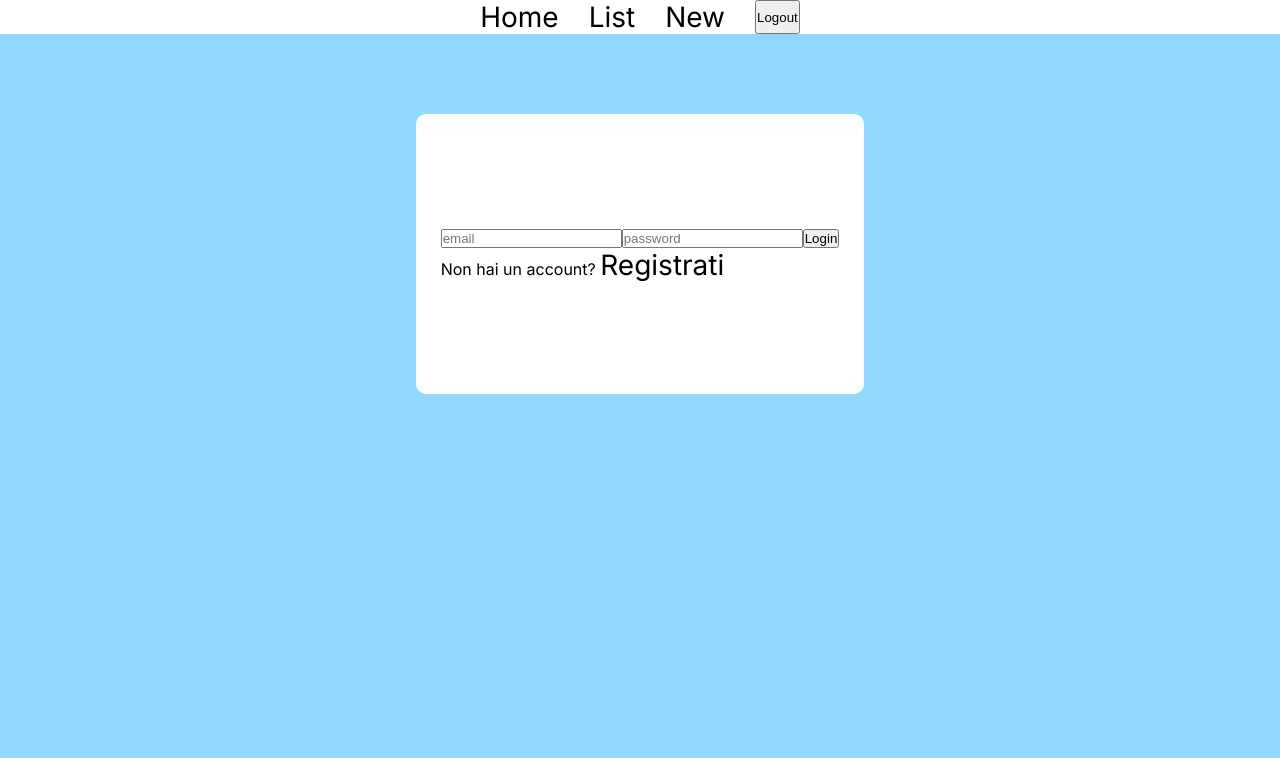
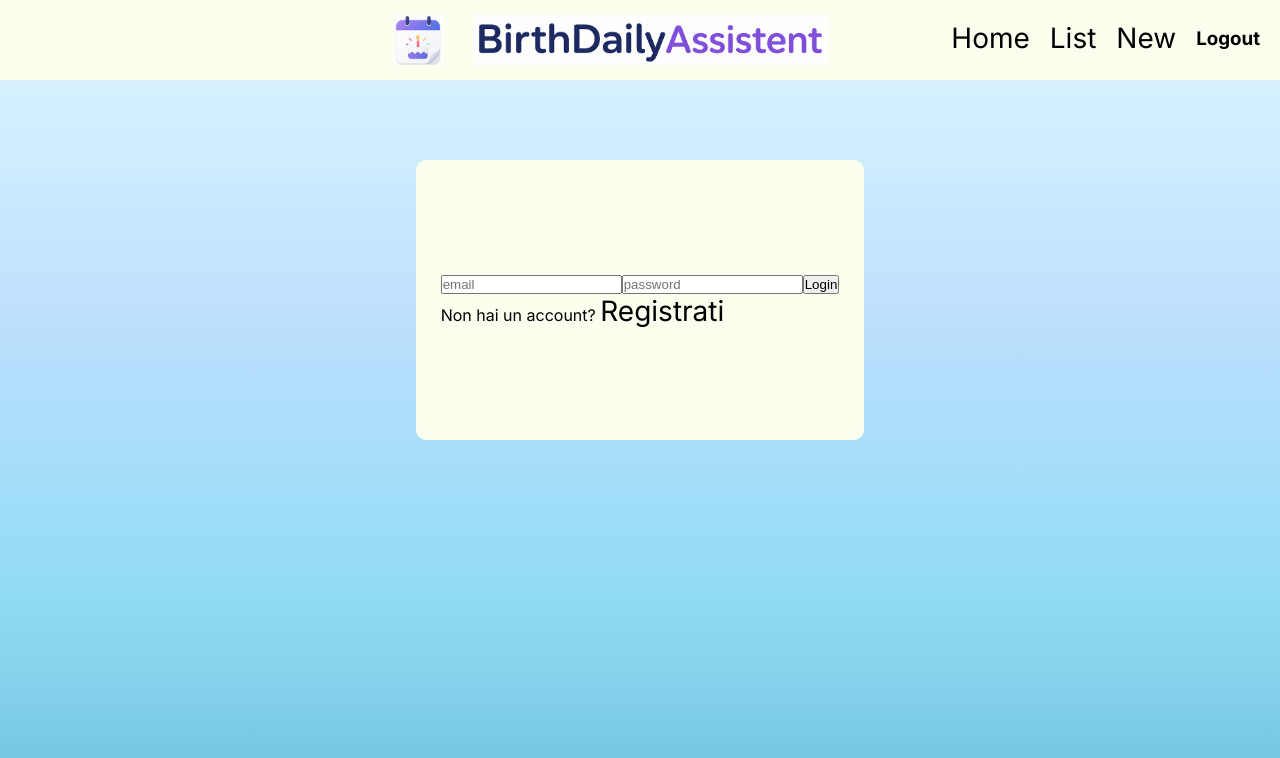
Before and after one commit to riccardo-ottavi/birthdayRememberer, a React (Vite) app: page /login in a window 1280 px wide. Shown: the top 758 px of the page. Built offline with nearby package versions, Linux system fonts and the light colour scheme.

Commit message:
inserisci logo + css cards

```diff
--- a/src/App.css
+++ b/src/App.css
@@ -1,29 +1,56 @@
-*{
+* {
   margin: 0;
   padding: 0;
   box-sizing: border-box;
 }
 
-body{
-  background-color: rgb(145, 215, 255);
+body {
+  min-height: 100vh;
+  background: linear-gradient(180deg,
+      #dff6ff 0%,
+      #bde0fe 40%,
+      #90dbf4 75%,
+      #72c3dc 100%);
   font-family: 'Inter', sans-serif;
+}
+
+header {
+  height: 80px;
+  display: flex;
+  gap: 30px;
+  background-color: #faffee;
+  margin-bottom: 10vh;
+  justify-content: center;
+  align-items: center;
+  position: relative;
 }
 
 nav{
   display: flex;
-  gap: 30px;
-  background-color: white;
-  margin-bottom: 10vh;
-  justify-content: center;
+  align-items: center;
+  gap: 20px;
+  position: absolute;
+  right: 20px;
+  bottom: 25px;
 }
 
-a{
+a {
   text-decoration: none;
   color: black;
   font-size: 28px;
 }
 
-.container{
+
+
+header img{
+  height: 50px;
+}
+
+.pointer{
+  cursor: pointer;
+}
+
+.container {
   min-height: 35vh;
   width: 35vw;
   display: flex;
@@ -31,12 +58,12 @@ a{
   margin: 0 auto;
   justify-content: center;
   align-items: center;
-  background-color: white;
+  background-color: #faffee;
   border-radius: 10px;
   margin-bottom: 50px;
 }
 
-.container-modal{
+.container-modal {
   position: fixed;
   top: 0;
   left: 0;
@@ -52,7 +79,7 @@ a{
 .modal {
   width: 400px;
   padding: 24px;
-  background-color: white;
+  background-color: faffee;
   border-radius: 12px;
   display: flex;
   flex-direction: column;
@@ -61,11 +88,19 @@ a{
   align-items: center;
 }
 
-.person-card{
+.person-card {
+  padding: 10px;
   border: 1px solid black;
   width: 350px;
   display: flex;
   flex-direction: column;
-  margin-bottom: 5px;
-  margin-top: 5px;
+  margin-bottom:10px;
+  margin-top: 10px;
+  align-items: center;
 }
+
+.person-card button{
+  width: 70px;
+  background-color:#dddcff;
+  border-radius: 5px;
+}
--- a/src/App.jsx
+++ b/src/App.jsx
@@ -5,7 +5,7 @@ import { BrowserRouter, Route, Routes } from 'react-router-dom'
 import { AuthProvider } from "./contexts/AuthContext";
 import { PeopleProvider } from "./contexts/PeopleContext";
 
-import NavBar from './components/NavBar'
+import Header from './components/Header'
 import HomePage from './pages/HomePage'
 import NewPersonPage from './pages/NewPersonPage'
 import ListPage from './pages/ListPage'
@@ -19,7 +19,7 @@ function App() {
       <PeopleProvider>
         <BrowserRouter>
           <Toaster position="top-right" />
-          <NavBar />
+          <Header />
 
           <Routes>
             <Route path="/login" element={<LoginPage />} />
--- /dev/null
+++ b/src/components/Header.jsx
@@ -0,0 +1,12 @@
+import NavBar from "./NavBar"
+
+export default function Header(){
+    return(
+        <header>
+            <img src="../img/assistant-logo.png" alt="" />
+            <img src="../img/assistant-title.png" alt="" />
+            <img src="" alt="" />
+            <NavBar />
+        </header>
+    )
+}
--- a/src/components/NavBar.jsx
+++ b/src/components/NavBar.jsx
@@ -19,9 +19,9 @@ export default function NavBar() {
                 <NavLink to={'/'}>Home</NavLink>
                 <NavLink to={'/list'}>List</NavLink>
                 <NavLink to={'/new'}>New</NavLink>
-                <button onClick={handleLogout}>
+                <h3 onClick={handleLogout} className="pointer">
                     Logout
-                </button>
+                </h3>
             </nav>
         </div>
     )
```
Also changed, not shown: public/img/assistant-logo.png (added), public/img/assistant-title.png (added).
